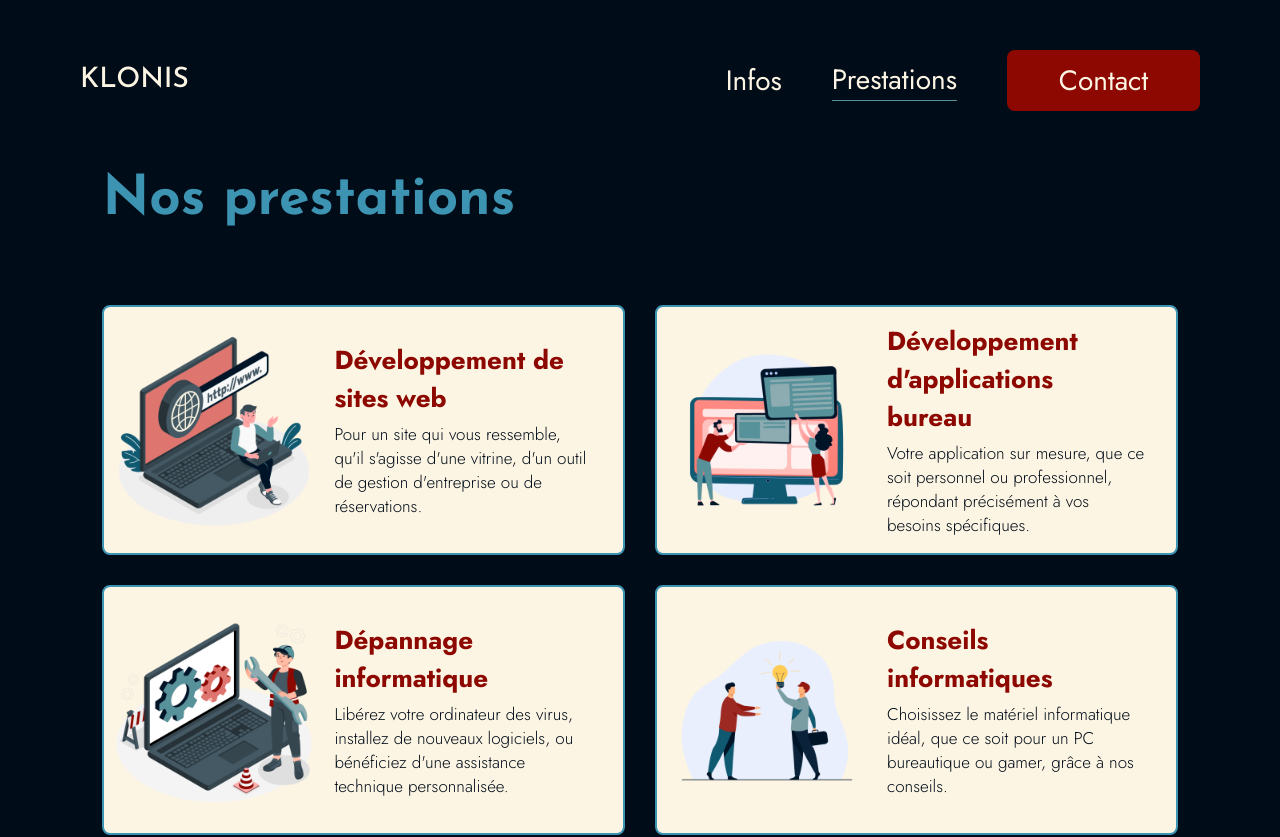
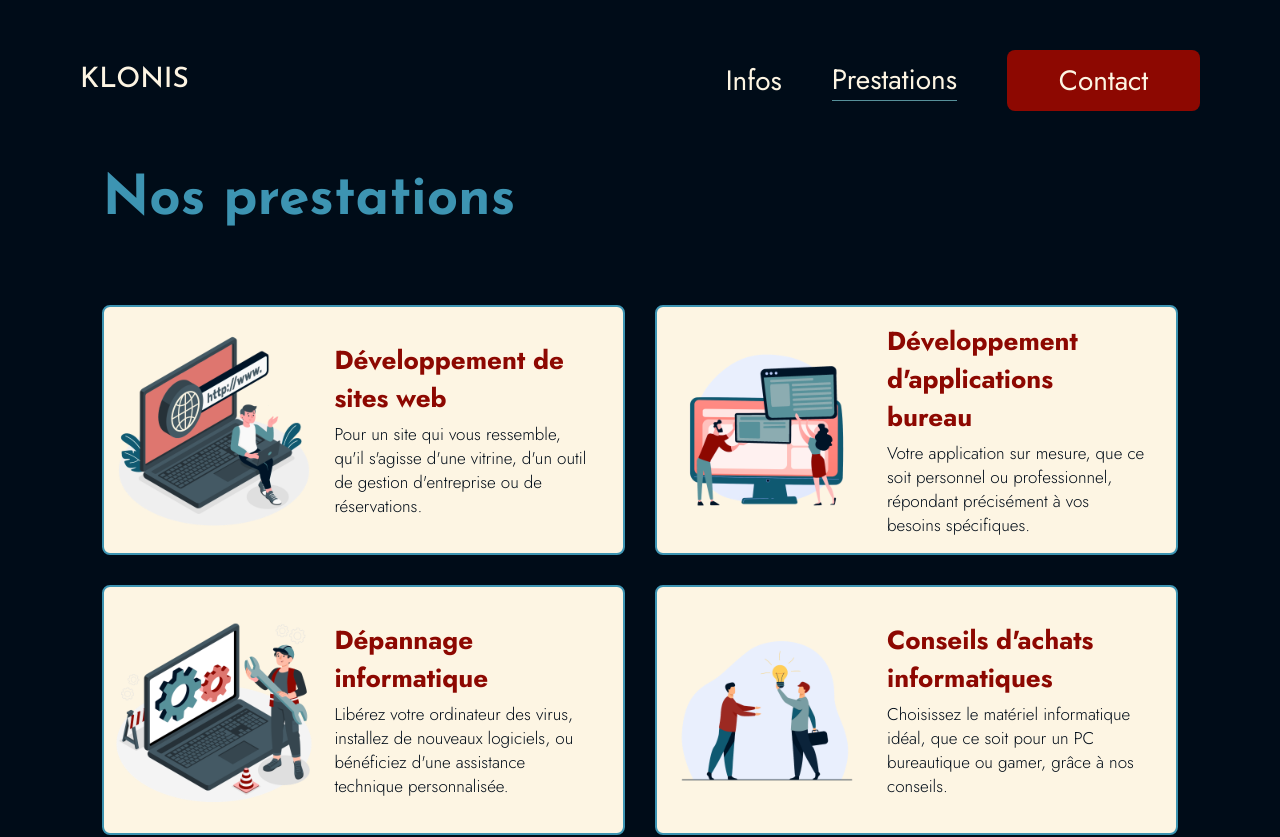
Before and after one commit to tom-ruiz/Klonis, a Next.js app: page /pages/page-presta in a window 1280 px wide. Shown: the top 837 px of the page. Built offline with nearby package versions, Linux system fonts and the light colour scheme.

Commit message:
Revue nom prestation Conseils informatiques

```diff
--- a/src/pages/index.js
+++ b/src/pages/index.js
@@ -86,7 +86,7 @@ export default function Home() {
                     <FontAwesomeIcon icon={faHeadset} />
                   </div>
                   <div className={styles.text}>
-                    <h4>Conseils informatiques</h4>
+                    <h4>Conseils d'achats informatiques</h4>
                   </div>
                 </div>
               </div>
--- a/src/pages/pages/page-presta.js
+++ b/src/pages/pages/page-presta.js
@@ -70,7 +70,7 @@ export default function PageInfo() {
           <div className={styles.card}>
             <Image src={help} alt="solution" className={styles.cardImg} />
             <div className={styles.description}>
-              <h4>Conseils informatiques</h4>
+              <h4>Conseils d'achats informatiques</h4>
               <p>
                 Choisissez le matériel informatique idéal, que ce soit pour un
                 PC bureautique ou gamer, grâce à nos conseils.{" "}
```
